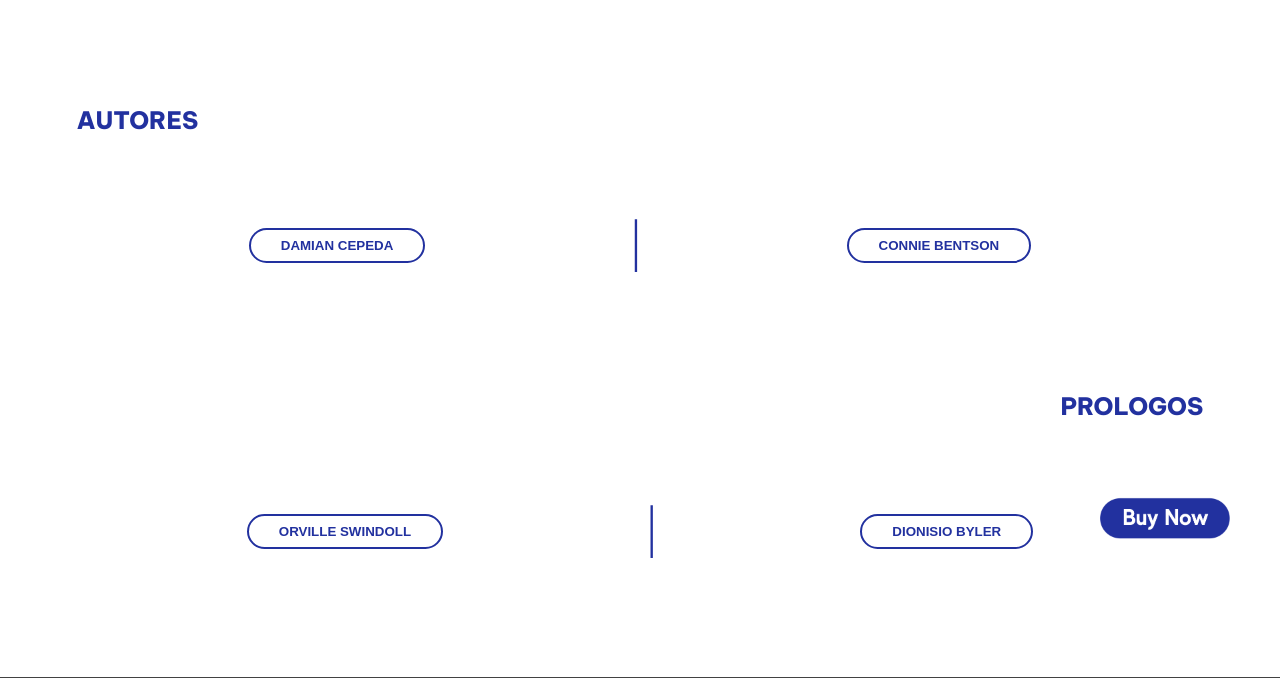
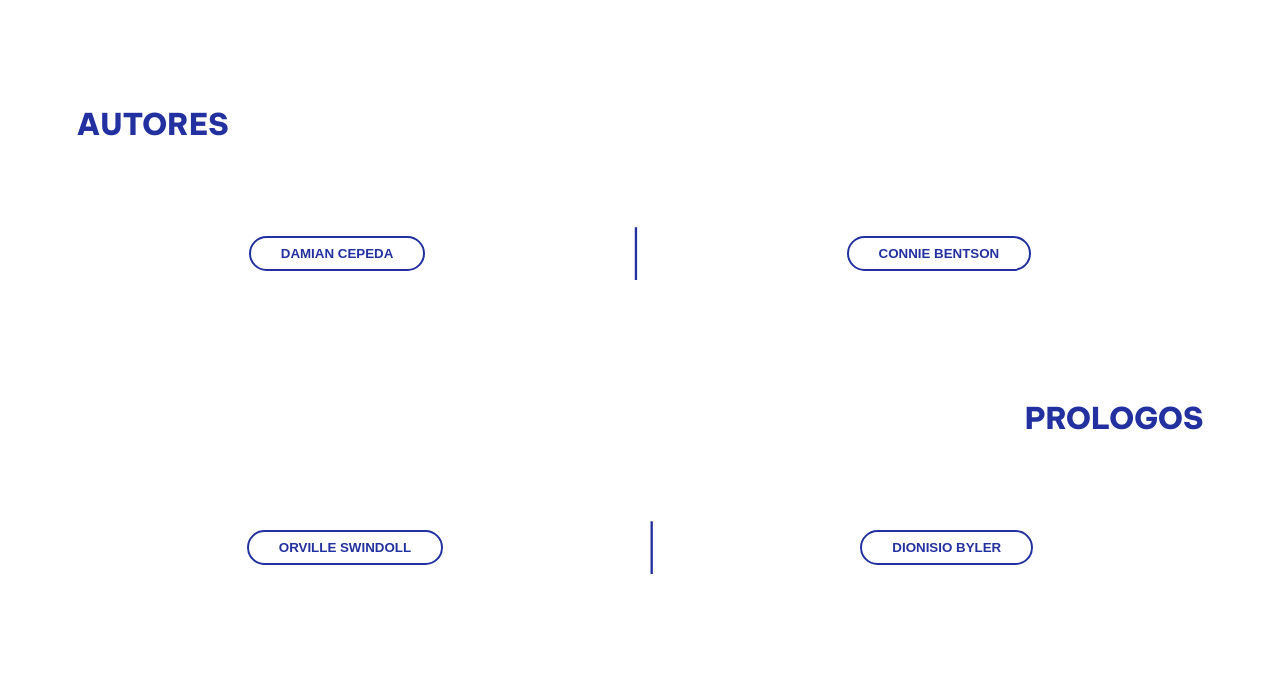
Before and after one commit to Lucasicepeda/Libro-KB-EllLegado, a PHP site: page /pages/autoresyprologo.html in a window 1280 px wide. Shown: the part 207-885 px from the top of the page. Run offline with PHP 8.4, Linux system fonts and the light colour scheme; some libraries are stand-ins or nearby versions.

Commit message:
correcciones enzo

```diff
--- a/css/style.css
+++ b/css/style.css
@@ -202,7 +202,7 @@ body.autores main section div.titulos-sec1 {
 body.autores main section h3 {
   color: #22319f;
   font-weight: 800;
-  font-size: 24px;
+  font-size: 30px;
   margin: 0vh 0vw 6vw 0vw;
 }
 body.autores main section div.titulos-sec2 {
@@ -409,7 +409,7 @@ body.galeria header nav ul li a:visited {
   color: #FFFFFF;
 }
 body.galeria header nav ul li {
-  height: 6px;
+  height: 10px;
 }
 body.galeria main section {
   margin: 14vh 6vw;
@@ -417,7 +417,7 @@ body.galeria main section {
 body.galeria main section h3 {
   color: #22319f;
   font-weight: 800;
-  font-size: 24px;
+  font-size: 30px;
   margin: 0vh 0vw 6vw 0vw;
 }
 body.galeria main section .text {
@@ -720,7 +720,7 @@ body.opiniones main section {
 body.opiniones main section h3 {
   color: #22319f;
   font-weight: 800;
-  font-size: 24px;
+  font-size: 30px;
   margin: 14vh 0vw 6vw 0vw;
 }
 body.opiniones main section article {
--- a/index.html
+++ b/index.html
@@ -56,9 +56,9 @@
                     espiritual no solo a su generación, sino a las que le sucedieron.</p>
             </div>
         </section>
-        <div class="btncomprar">
+        <!-- <div class="btncomprar">
             <a target="_blank" href="https://www.mercadolibre.com.ar"><img src="img/pagInicio/comprar.png"></a>
-        </div>
+        </div> -->
     </main>
     <footer>
         <div class="copyredes">
--- a/pages/autoresyprologo.html
+++ b/pages/autoresyprologo.html
@@ -7,9 +7,8 @@
     <meta name="viewport" content="width=device-width, initial-scale=1.0" />
     <link rel="preconnect" href="https://fonts.googleapis.com" />
     <link rel="preconnect" href="https://fonts.gstatic.com" crossorigin />
-    <link
-        href="https://fonts.googleapis.com/css2?family=Be+Vietnam+Pro:wght@100;200;300;400;600;700;800;900&display=swap"
-        rel="stylesheet" />
+    <link href="https://fonts.googleapis.com/css2?family=Be+Vietnam+Pro:wght@100;200;300;400;600;700;800;900&display=swap" rel="stylesheet" />
+    <link rel="stylesheet" href="https://cdnjs.cloudflare.com/ajax/libs/font-awesome/6.1.1/css/all.min.css" integrity="sha512-KfkfwYDsLkIlwQp6LFnl8zNdLGxu9YAA1QvwINks4PhcElQSvqcyVLLD9aMhXd13uQjoXtEKNosOWaZqXgel0g==" crossorigin="anonymous" referrerpolicy="no-referrer">
     <link rel="stylesheet" href="../css/style.css" />
     <title>Keith Bentson - Su legado</title>
 </head>
@@ -26,7 +25,7 @@
                 <!-- <li><a href="./opiniones.html">OPINIONES</a></li> -->
                 <li><a href="./autoresyprologo.html">AUTORES Y PROLOGOS</a></li>
                 <li><a href="./galeria.html">GALERIA</a></li>
-                <li><a href="./contacto.html">CONTACTO</a></li>
+                <!-- <li><a href="./contacto.html">CONTACTO</a></li> -->
             </ul>
         </nav>
     </header>
@@ -223,18 +222,25 @@
                 </span>
             </div>
         </section>
-        <div class="btncomprar">
+        <!-- <div class="btncomprar">
             <a target="_blank" href="https://www.mercadolibre.com.ar"><img src="../img/pagInicio/comprar.png" /></a>
-        </div>
+        </div> -->
     </main>
     <footer>
-        <div class="copyright">
-            <p>COPYRIGHT 2022. Keith Bentson Su Legado</p>
+        <div class="copyredes">
+            <div class="redes">
+                <div><a class="fa-brands fa-facebook-f" href="" target="_blank"></a></div>
+                <div><a class="fa-regular fa-envelope" href="" target="_blank"></a></div>
+                <div><a class="fa-brands fa-whatsapp" href="" target="_blank"></a></div>
+                <div><a class="fa-brands fa-instagram" href="" target="_blank"></a></div>
+            </div>
+            <div class="copyright">
+                <p>COPYRIGHT 2022. Keith Bentson Su Legado</p>
+            </div>
         </div>
-        <div class="agradecimientos">
-            <p>Agradecimientos:</p>
-            <a href="https://www.diosesamorfundacion.com/" target="_blank"><img src="../img/assets/FundDiosEsAmor.png"
-                    alt="" /></a>
+            <div class="agradecimientos">
+            <!-- <p>Agradecimientos:</p> -->
+            <a href="https://www.diosesamorfundacion.com/" target="_blank"><img src="../img/assets/FundDiosEsAmor.png" alt=""></a>
         </div>
     </footer>
     <script src="../js/main.js"></script>
--- a/scss/_pag-autores.scss
+++ b/scss/_pag-autores.scss
@@ -15,7 +15,7 @@ body.autores {
         h3 {
             color: $color1;
             font-weight: 800;
-            font-size: 24px;
+            font-size: 30px;
             margin: 0vh 0vw 6vw 0vw;
         }
 
--- a/scss/_pag-galeria.scss
+++ b/scss/_pag-galeria.scss
@@ -1,11 +1,10 @@
 body.galeria {
 
-    // body.galeria header
     header {
         @include header;
 
         nav ul li {
-            height: 6px;
+            height: 10px;
         }
     }
 
@@ -16,7 +15,7 @@ body.galeria {
             h3 {
                 color: $color1;
                 font-weight: 800;
-                font-size: 24px;
+                font-size: 30px;
                 margin: 0vh 0vw 6vw 0vw;
             }
 
--- a/scss/_pag-opiniones.scss
+++ b/scss/_pag-opiniones.scss
@@ -9,7 +9,7 @@ body.opiniones{
             h3 {
                 color: $color1;
                 font-weight: 800;
-                font-size: 24px;
+                font-size: 30px;
                 margin: 14vh 0vw 6vw 0vw;
             }
             margin: 5vh 6vw;
```
Also changed, not shown: pages/contacto.html (+16 -7 lines), pages/galeria.html (+18 -11 lines), pages/opiniones.html (+16 -7 lines), 1 other file.
